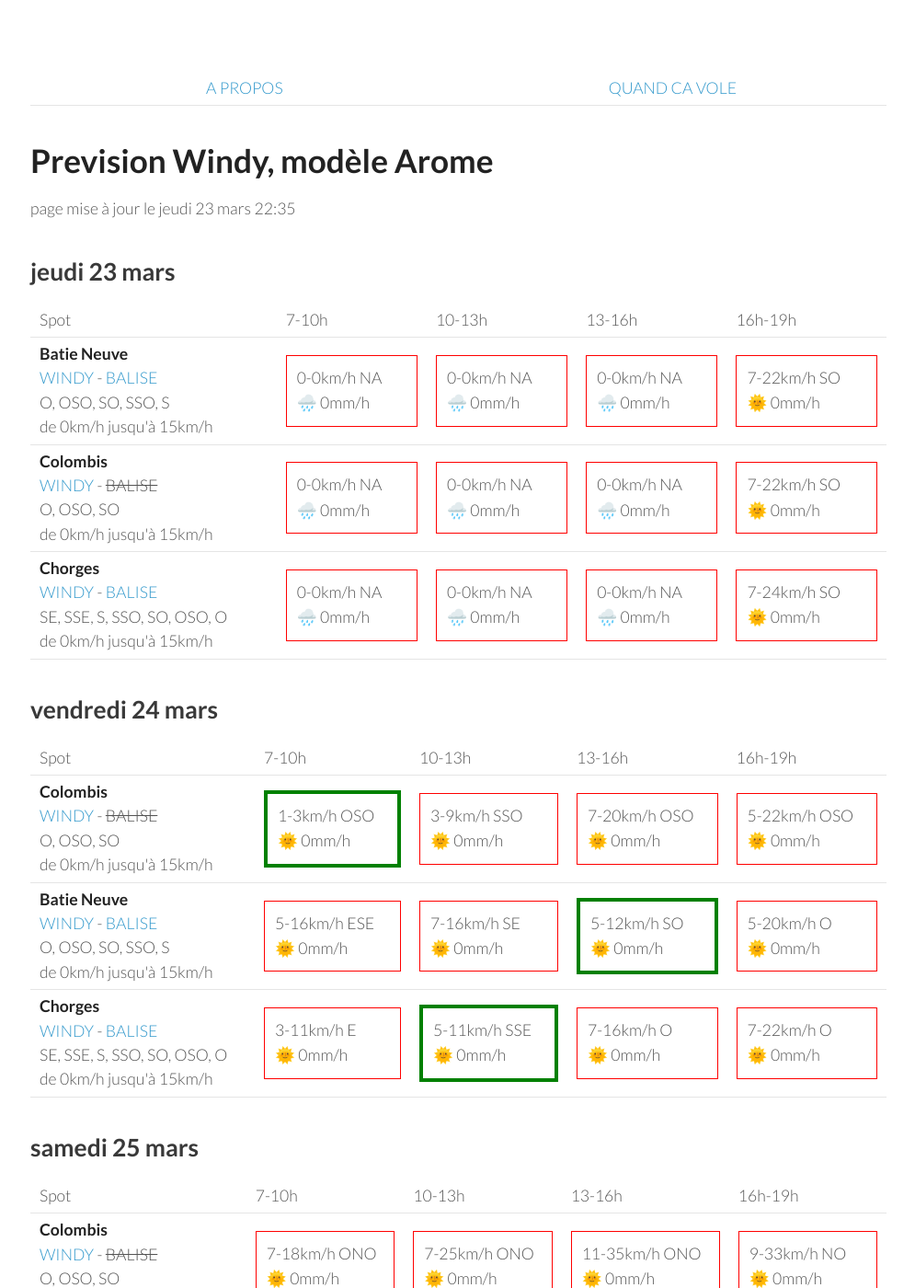
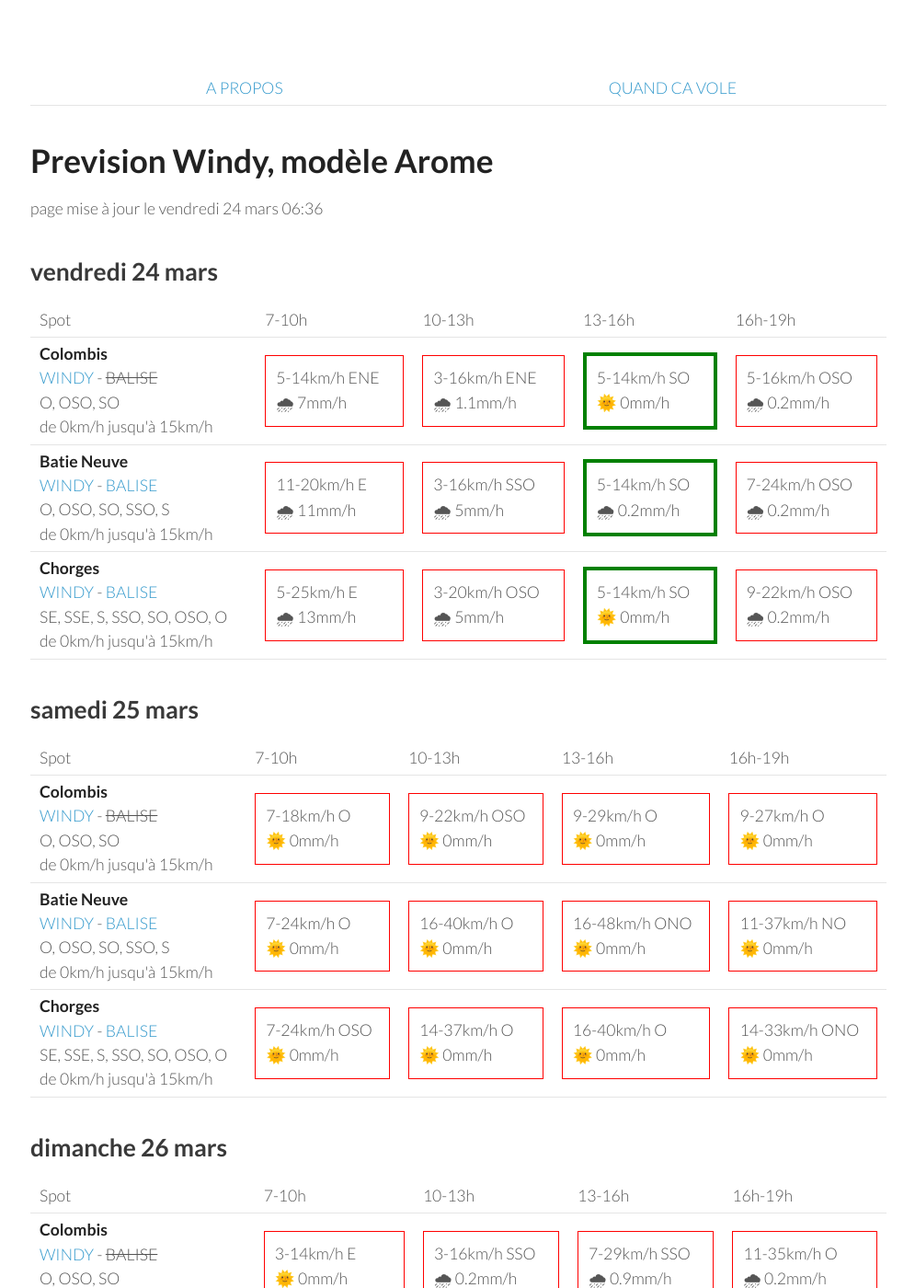
Before and after one commit to parapente-dans-le-nord/parapente-dans-le-nord.github.io, a Jekyll site: the page built from saint_andre.markdown, in a window 1280 px wide and 1400 px high. Shown: the whole window at 92% size, without its empty margins (25-1020 px from the left). Built offline with Jekyll 4.4.1, drawn with Linux system fonts in a browser that asks for light colours; some of the changed text lies outside the part shown.

Commit message:
update index.markdown

```diff
--- a/saint_andre.markdown
+++ b/saint_andre.markdown
@@ -7,51 +7,8 @@ title:  "Tous les spots"
 {: .links}
 
 # Prevision Windy, modèle Arome
-page mise à jour le jeudi 23 mars 22:35
+page mise à jour le vendredi 24 mars 06:36
 
-## jeudi 23 mars
-
-{::nomarkdown}
-<table>
-  <tbody>
-    <tr>
-      <td>Spot</td>
-      <td>7-10h</td>
-      <td>10-13h</td>
-      <td>13-16h</td>
-      <td>16h-19h</td>
-    </tr>
-<tr>
-        <td><strong>Batie Neuve</strong><br><a href="https://windy.com/44.584/6.236?44.559,6.262,10,m:eTtagly">WINDY</a> - <span class=""><a href="https://www.openwindmap.org/PP554">BALISE</a> </span><br> <span class="vent-favorable">O, OSO, SO, SSO, S</span><br><span class="force-vent">de 0km/h jusqu'à 15km/h</span> </td>
-
-            <td><div class="not-flyable"><p>0-0km/h NA</p><p>🌧️ 0mm/h</p></div></td>
-            <td><div class="not-flyable"><p>0-0km/h NA</p><p>🌧️ 0mm/h</p></div></td>
-            <td><div class="not-flyable"><p>0-0km/h NA</p><p>🌧️ 0mm/h</p></div></td>
-            <td><div class="not-flyable"><p>7-22km/h SO</p><p>🌞 0mm/h</p></div></td>
-
-    </tr>
-<tr>
-        <td><strong>Colombis</strong><br><a href="https://windy.com/44.494/6.216?44.559,6.262,10">WINDY</a> - <span class="no-balise"> BALISE </span><br> <span class="vent-favorable">O, OSO, SO</span><br><span class="force-vent">de 0km/h jusqu'à 15km/h</span> </td>
-
-            <td><div class="not-flyable"><p>0-0km/h NA</p><p>🌧️ 0mm/h</p></div></td>
-            <td><div class="not-flyable"><p>0-0km/h NA</p><p>🌧️ 0mm/h</p></div></td>
-            <td><div class="not-flyable"><p>0-0km/h NA</p><p>🌧️ 0mm/h</p></div></td>
-            <td><div class="not-flyable"><p>7-22km/h SO</p><p>🌞 0mm/h</p></div></td>
-
-    </tr>
-<tr>
-        <td><strong>Chorges</strong><br><a href="https://windy.com/44.578/6.280?44.559,6.262,10">WINDY</a> - <span class=""><a href="https://www.openwindmap.org/PP554">BALISE</a> </span><br> <span class="vent-favorable">SE, SSE, S, SSO, SO, OSO, O</span><br><span class="force-vent">de 0km/h jusqu'à 15km/h</span> </td>
-
-            <td><div class="not-flyable"><p>0-0km/h NA</p><p>🌧️ 0mm/h</p></div></td>
-            <td><div class="not-flyable"><p>0-0km/h NA</p><p>🌧️ 0mm/h</p></div></td>
-            <td><div class="not-flyable"><p>0-0km/h NA</p><p>🌧️ 0mm/h</p></div></td>
-            <td><div class="not-flyable"><p>7-24km/h SO</p><p>🌞 0mm/h</p></div></td>
-
-    </tr>
-
-</tbody>
-</table>
-{:/}
 ## vendredi 24 mars
 
 {::nomarkdown}
@@ -67,30 +24,30 @@ page mise à jour le jeudi 23 mars 22:35
 <tr>
         <td><strong>Colombis</strong><br><a href="https://windy.com/44.494/6.216?44.559,6.262,10">WINDY</a> - <span class="no-balise"> BALISE </span><br> <span class="vent-favorable">O, OSO, SO</span><br><span class="force-vent">de 0km/h jusqu'à 15km/h</span> </td>
 
-            <td><div class="flyable"><p>1-3km/h OSO</p><p>🌞 0mm/h</p></div></td>
-            <td><div class="not-flyable"><p>3-9km/h SSO</p><p>🌞 0mm/h</p></div></td>
-            <td><div class="not-flyable"><p>7-20km/h OSO</p><p>🌞 0mm/h</p></div></td>
-            <td><div class="not-flyable"><p>5-22km/h OSO</p><p>🌞 0mm/h</p></div></td>
+            <td><div class="not-flyable"><p>5-14km/h ENE</p><p>🌧 7mm/h</p></div></td>
+            <td><div class="not-flyable"><p>3-16km/h ENE</p><p>🌧 1.1mm/h</p></div></td>
+            <td><div class="flyable"><p>5-14km/h SO</p><p>🌞 0mm/h</p></div></td>
+            <td><div class="not-flyable"><p>5-16km/h OSO</p><p>🌧 0.2mm/h</p></div></td>
 
 
     </tr>
 <tr>
         <td><strong>Batie Neuve</strong><br><a href="https://windy.com/44.584/6.236?44.559,6.262,10,m:eTtagly">WINDY</a> - <span class=""><a href="https://www.openwindmap.org/PP554">BALISE</a> </span><br> <span class="vent-favorable">O, OSO, SO, SSO, S</span><br><span class="force-vent">de 0km/h jusqu'à 15km/h</span> </td>
 
-            <td><div class="not-flyable"><p>5-16km/h ESE</p><p>🌞 0mm/h</p></div></td>
-            <td><div class="not-flyable"><p>7-16km/h SE</p><p>🌞 0mm/h</p></div></td>
-            <td><div class="flyable"><p>5-12km/h SO</p><p>🌞 0mm/h</p></div></td>
-            <td><div class="not-flyable"><p>5-20km/h O</p><p>🌞 0mm/h</p></div></td>
+            <td><div class="not-flyable"><p>11-20km/h E</p><p>🌧 11mm/h</p></div></td>
+            <td><div class="not-flyable"><p>3-16km/h SSO</p><p>🌧 5mm/h</p></div></td>
+            <td><div class="flyable"><p>5-14km/h SO</p><p>🌧 0.2mm/h</p></div></td>
+            <td><div class="not-flyable"><p>7-24km/h OSO</p><p>🌧 0.2mm/h</p></div></td>
 
 
     </tr>
 <tr>
         <td><strong>Chorges</strong><br><a href="https://windy.com/44.578/6.280?44.559,6.262,10">WINDY</a> - <span class=""><a href="https://www.openwindmap.org/PP554">BALISE</a> </span><br> <span class="vent-favorable">SE, SSE, S, SSO, SO, OSO, O</span><br><span class="force-vent">de 0km/h jusqu'à 15km/h</span> </td>
 
-            <td><div class="not-flyable"><p>3-11km/h E</p><p>🌞 0mm/h</p></div></td>
-            <td><div class="flyable"><p>5-11km/h SSE</p><p>🌞 0mm/h</p></div></td>
-            <td><div class="not-flyable"><p>7-16km/h O</p><p>🌞 0mm/h</p></div></td>
-            <td><div class="not-flyable"><p>7-22km/h O</p><p>🌞 0mm/h</p></div></td>
+            <td><div class="not-flyable"><p>5-25km/h E</p><p>🌧 13mm/h</p></div></td>
+            <td><div class="not-flyable"><p>3-20km/h OSO</p><p>🌧 5mm/h</p></div></td>
+            <td><div class="flyable"><p>5-14km/h SO</p><p>🌞 0mm/h</p></div></td>
+            <td><div class="not-flyable"><p>9-22km/h OSO</p><p>🌧 0.2mm/h</p></div></td>
 
 
     </tr>
@@ -113,30 +70,30 @@ page mise à jour le jeudi 23 mars 22:35
 <tr>
         <td><strong>Colombis</strong><br><a href="https://windy.com/44.494/6.216?44.559,6.262,10">WINDY</a> - <span class="no-balise"> BALISE </span><br> <span class="vent-favorable">O, OSO, SO</span><br><span class="force-vent">de 0km/h jusqu'à 15km/h</span> </td>
 
-            <td><div class="not-flyable"><p>7-18km/h ONO</p><p>🌞 0mm/h</p></div></td>
-            <td><div class="not-flyable"><p>7-25km/h ONO</p><p>🌞 0mm/h</p></div></td>
-            <td><div class="not-flyable"><p>11-35km/h ONO</p><p>🌞 0mm/h</p></div></td>
-            <td><div class="not-flyable"><p>9-33km/h NO</p><p>🌞 0mm/h</p></div></td>
+            <td><div class="not-flyable"><p>7-18km/h O</p><p>🌞 0mm/h</p></div></td>
+            <td><div class="not-flyable"><p>9-22km/h OSO</p><p>🌞 0mm/h</p></div></td>
+            <td><div class="not-flyable"><p>9-29km/h O</p><p>🌞 0mm/h</p></div></td>
+            <td><div class="not-flyable"><p>9-27km/h O</p><p>🌞 0mm/h</p></div></td>
 
 
     </tr>
 <tr>
         <td><strong>Batie Neuve</strong><br><a href="https://windy.com/44.584/6.236?44.559,6.262,10,m:eTtagly">WINDY</a> - <span class=""><a href="https://www.openwindmap.org/PP554">BALISE</a> </span><br> <span class="vent-favorable">O, OSO, SO, SSO, S</span><br><span class="force-vent">de 0km/h jusqu'à 15km/h</span> </td>
 
-            <td><div class="not-flyable"><p>7-27km/h NO</p><p>🌞 0mm/h</p></div></td>
-            <td><div class="not-flyable"><p>7-33km/h ONO</p><p>🌞 0mm/h</p></div></td>
-            <td><div class="not-flyable"><p>11-40km/h ONO</p><p>🌞 0mm/h</p></div></td>
-            <td><div class="not-flyable"><p>9-38km/h ONO</p><p>🌞 0mm/h</p></div></td>
+            <td><div class="not-flyable"><p>7-24km/h O</p><p>🌞 0mm/h</p></div></td>
+            <td><div class="not-flyable"><p>16-40km/h O</p><p>🌞 0mm/h</p></div></td>
+            <td><div class="not-flyable"><p>16-48km/h ONO</p><p>🌞 0mm/h</p></div></td>
+            <td><div class="not-flyable"><p>11-37km/h NO</p><p>🌞 0mm/h</p></div></td>
 
 
     </tr>
 <tr>
         <td><strong>Chorges</strong><br><a href="https://windy.com/44.578/6.280?44.559,6.262,10">WINDY</a> - <span class=""><a href="https://www.openwindmap.org/PP554">BALISE</a> </span><br> <span class="vent-favorable">SE, SSE, S, SSO, SO, OSO, O</span><br><span class="force-vent">de 0km/h jusqu'à 15km/h</span> </td>
 
-            <td><div class="not-flyable"><p>9-27km/h NO</p><p>🌞 0mm/h</p></div></td>
-            <td><div class="not-flyable"><p>7-35km/h O</p><p>🌞 0mm/h</p></div></td>
-            <td><div class="not-flyable"><p>11-40km/h ONO</p><p>🌞 0mm/h</p></div></td>
-            <td><div class="not-flyable"><p>9-40km/h ONO</p><p>🌞 0mm/h</p></div></td>
+            <td><div class="not-flyable"><p>7-24km/h OSO</p><p>🌞 0mm/h</p></div></td>
+            <td><div class="not-flyable"><p>14-37km/h O</p><p>🌞 0mm/h</p></div></td>
+            <td><div class="not-flyable"><p>16-40km/h O</p><p>🌞 0mm/h</p></div></td>
+            <td><div class="not-flyable"><p>14-33km/h ONO</p><p>🌞 0mm/h</p></div></td>
 
 
     </tr>
@@ -157,32 +114,32 @@ page mise à jour le jeudi 23 mars 22:35
       <td>16h-19h</td>
     </tr>
 <tr>
-        <td><strong>Batie Neuve</strong><br><a href="https://windy.com/44.584/6.236?44.559,6.262,10,m:eTtagly">WINDY</a> - <span class=""><a href="https://www.openwindmap.org/PP554">BALISE</a> </span><br> <span class="vent-favorable">O, OSO, SO, SSO, S</span><br><span class="force-vent">de 0km/h jusqu'à 15km/h</span> </td>
+        <td><strong>Colombis</strong><br><a href="https://windy.com/44.494/6.216?44.559,6.262,10">WINDY</a> - <span class="no-balise"> BALISE </span><br> <span class="vent-favorable">O, OSO, SO</span><br><span class="force-vent">de 0km/h jusqu'à 15km/h</span> </td>
 
-            <td><div class="not-flyable"><p>3-24km/h NE</p><p>🌧 0.8mm/h</p></div></td>
-            <td><div class="not-flyable"><p>7-29km/h ONO</p><p>🌧 0.6mm/h</p></div></td>
-            <td><div class="not-flyable"><p>1-40km/h S</p><p>🌧 1.6mm/h</p></div></td>
-            <td><div class="not-flyable"><p>11-42km/h O</p><p>🌧 4mm/h</p></div></td>
+            <td><div class="not-flyable"><p>3-14km/h E</p><p>🌞 0mm/h</p></div></td>
+            <td><div class="not-flyable"><p>3-16km/h SSO</p><p>🌧 0.2mm/h</p></div></td>
+            <td><div class="not-flyable"><p>7-29km/h SSO</p><p>🌧 0.9mm/h</p></div></td>
+            <td><div class="not-flyable"><p>11-35km/h O</p><p>🌧 0.2mm/h</p></div></td>
 
 
     </tr>
 <tr>
-        <td><strong>Colombis</strong><br><a href="https://windy.com/44.494/6.216?44.559,6.262,10">WINDY</a> - <span class="no-balise"> BALISE </span><br> <span class="vent-favorable">O, OSO, SO</span><br><span class="force-vent">de 0km/h jusqu'à 15km/h</span> </td>
+        <td><strong>Batie Neuve</strong><br><a href="https://windy.com/44.584/6.236?44.559,6.262,10,m:eTtagly">WINDY</a> - <span class=""><a href="https://www.openwindmap.org/PP554">BALISE</a> </span><br> <span class="vent-favorable">O, OSO, SO, SSO, S</span><br><span class="force-vent">de 0km/h jusqu'à 15km/h</span> </td>
 
-            <td><div class="not-flyable"><p>5-12km/h E</p><p>🌞 0mm/h</p></div></td>
-            <td><div class="not-flyable"><p>3-20km/h S</p><p>🌧 0.7mm/h</p></div></td>
-            <td><div class="not-flyable"><p>3-35km/h SSE</p><p>🌧 2.9mm/h</p></div></td>
-            <td><div class="not-flyable"><p>5-35km/h OSO</p><p>🌧 0.9mm/h</p></div></td>
+            <td><div class="not-flyable"><p>5-24km/h NNE</p><p>🌧 1.1mm/h</p></div></td>
+            <td><div class="not-flyable"><p>5-25km/h SO</p><p>🌧 0.4mm/h</p></div></td>
+            <td><div class="not-flyable"><p>7-37km/h SO</p><p>🌧 1.4mm/h</p></div></td>
+            <td><div class="not-flyable"><p>9-42km/h ONO</p><p>🌧 2mm/h</p></div></td>
 
 
     </tr>
 <tr>
         <td><strong>Chorges</strong><br><a href="https://windy.com/44.578/6.280?44.559,6.262,10">WINDY</a> - <span class=""><a href="https://www.openwindmap.org/PP554">BALISE</a> </span><br> <span class="vent-favorable">SE, SSE, S, SSO, SO, OSO, O</span><br><span class="force-vent">de 0km/h jusqu'à 15km/h</span> </td>
 
-            <td><div class="not-flyable"><p>3-25km/h NE</p><p>🌧 0.7mm/h</p></div></td>
-            <td><div class="not-flyable"><p>7-31km/h O</p><p>🌧 0.4mm/h</p></div></td>
-            <td><div class="not-flyable"><p>1-44km/h S</p><p>🌧 1.7mm/h</p></div></td>
-            <td><div class="not-flyable"><p>11-44km/h O</p><p>🌧 4mm/h</p></div></td>
+            <td><div class="not-flyable"><p>5-25km/h NE</p><p>🌧 1mm/h</p></div></td>
+            <td><div class="not-flyable"><p>5-27km/h SO</p><p>🌧 0.5mm/h</p></div></td>
+            <td><div class="not-flyable"><p>7-40km/h SO</p><p>🌧 1.6mm/h</p></div></td>
+            <td><div class="not-flyable"><p>9-42km/h O</p><p>🌧 2mm/h</p></div></td>
 
 
     </tr>
@@ -205,8 +162,8 @@ page mise à jour le jeudi 23 mars 22:35
 <tr>
         <td><strong>Batie Neuve</strong><br><a href="https://windy.com/44.584/6.236?44.559,6.262,10,m:eTtagly">WINDY</a> - <span class=""><a href="https://www.openwindmap.org/PP554">BALISE</a> </span><br> <span class="vent-favorable">O, OSO, SO, SSO, S</span><br><span class="force-vent">de 0km/h jusqu'à 15km/h</span> </td>
 
-            <td><div class="not-flyable"><p>3-33km/h ENE</p><p>🌞 0mm/h</p></div></td>
-            <td><div class="not-flyable"><p>7-37km/h NO</p><p>🌞 0mm/h</p></div></td>
+            <td><div class="not-flyable"><p>5-46km/h NNO</p><p>🌧 0.8mm/h</p></div></td>
+            <td><div class="not-flyable"><p>7-40km/h NO</p><p>🌞 0mm/h</p></div></td>
             <td><div class="not-flyable"><p>14-55km/h NNO</p><p>🌞 0mm/h</p></div></td>
             <td><div class="not-flyable"><p>14-57km/h NO</p><p>🌞 0mm/h</p></div></td>
 
@@ -215,18 +172,18 @@ page mise à jour le jeudi 23 mars 22:35
 <tr>
         <td><strong>Colombis</strong><br><a href="https://windy.com/44.494/6.216?44.559,6.262,10">WINDY</a> - <span class="no-balise"> BALISE </span><br> <span class="vent-favorable">O, OSO, SO</span><br><span class="force-vent">de 0km/h jusqu'à 15km/h</span> </td>
 
-            <td><div class="not-flyable"><p>3-37km/h SSO</p><p>🌞 0mm/h</p></div></td>
-            <td><div class="not-flyable"><p>12-40km/h NO</p><p>🌞 0mm/h</p></div></td>
+            <td><div class="not-flyable"><p>3-29km/h S</p><p>🌧 0.5mm/h</p></div></td>
+            <td><div class="not-flyable"><p>9-29km/h NO</p><p>🌞 0mm/h</p></div></td>
             <td><div class="not-flyable"><p>20-59km/h NO</p><p>🌞 0mm/h</p></div></td>
-            <td><div class="not-flyable"><p>18-61km/h NNO</p><p>🌞 0mm/h</p></div></td>
+            <td><div class="not-flyable"><p>20-62km/h NO</p><p>🌞 0mm/h</p></div></td>
 
 
     </tr>
 <tr>
         <td><strong>Chorges</strong><br><a href="https://windy.com/44.578/6.280?44.559,6.262,10">WINDY</a> - <span class=""><a href="https://www.openwindmap.org/PP554">BALISE</a> </span><br> <span class="vent-favorable">SE, SSE, S, SSO, SO, OSO, O</span><br><span class="force-vent">de 0km/h jusqu'à 15km/h</span> </td>
 
-            <td><div class="not-flyable"><p>5-29km/h ENE</p><p>🌞 0mm/h</p></div></td>
-            <td><div class="not-flyable"><p>5-31km/h NO</p><p>🌞 0mm/h</p></div></td>
+            <td><div class="not-flyable"><p>1-42km/h NO</p><p>🌧 0.6mm/h</p></div></td>
+            <td><div class="not-flyable"><p>5-35km/h NO</p><p>🌞 0mm/h</p></div></td>
             <td><div class="not-flyable"><p>12-50km/h NO</p><p>🌞 0mm/h</p></div></td>
             <td><div class="not-flyable"><p>12-51km/h NO</p><p>🌞 0mm/h</p></div></td>
 
@@ -252,9 +209,9 @@ page mise à jour le jeudi 23 mars 22:35
         <td><strong>Colombis</strong><br><a href="https://windy.com/44.494/6.216?44.559,6.262,10">WINDY</a> - <span class="no-balise"> BALISE </span><br> <span class="vent-favorable">O, OSO, SO</span><br><span class="force-vent">de 0km/h jusqu'à 15km/h</span> </td>
 
             <td><div class="not-flyable"><p>3-16km/h E</p><p>🌞 0mm/h</p></div></td>
-            <td><div class="not-flyable"><p>3-16km/h ENE</p><p>🌞 0mm/h</p></div></td>
-            <td><div class="not-flyable"><p>3-20km/h SO</p><p>🌞 0mm/h</p></div></td>
-            <td><div class="not-flyable"><p>3-20km/h SO</p><p>🌞 0mm/h</p></div></td>
+            <td><div class="not-flyable"><p>1-18km/h SSO</p><p>🌞 0mm/h</p></div></td>
+            <td><div class="not-flyable"><p>5-24km/h SO</p><p>🌞 0mm/h</p></div></td>
+            <td><div class="not-flyable"><p>5-24km/h OSO</p><p>🌞 0mm/h</p></div></td>
 
 
     </tr>
```
